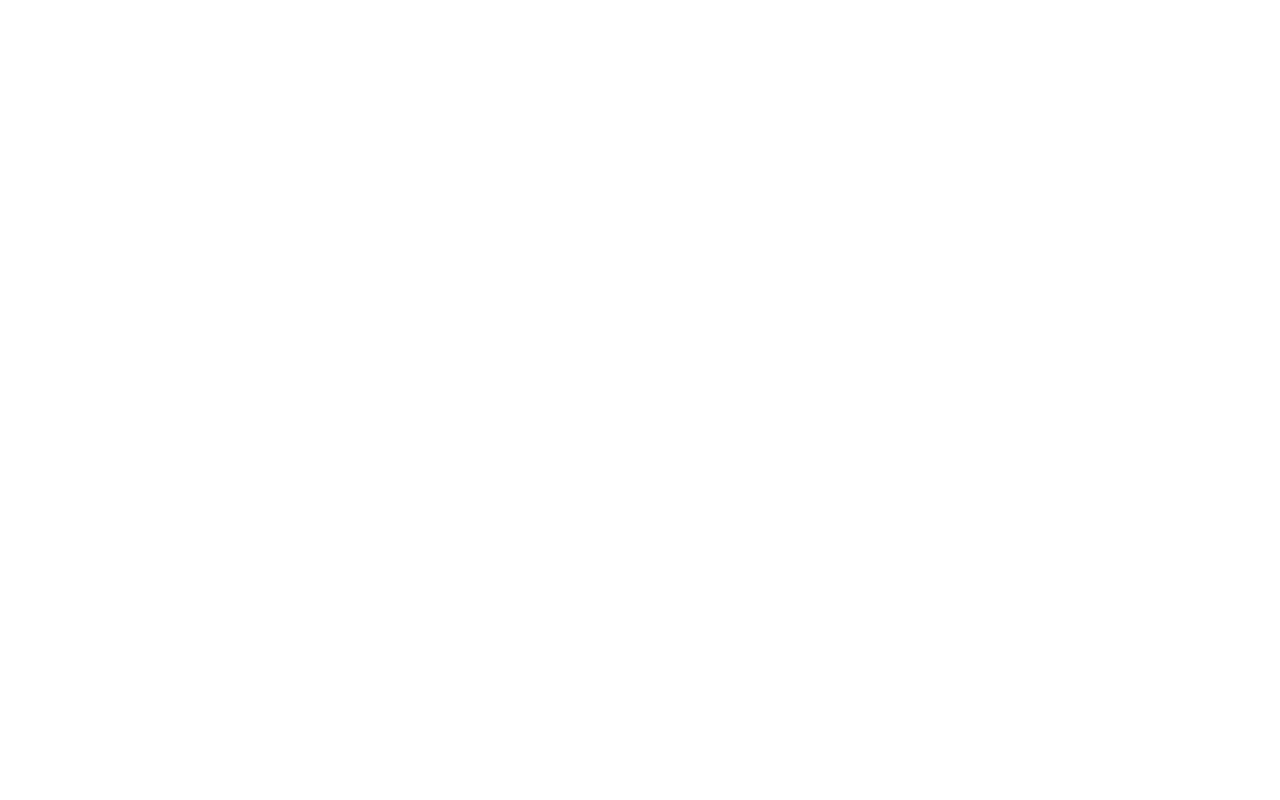
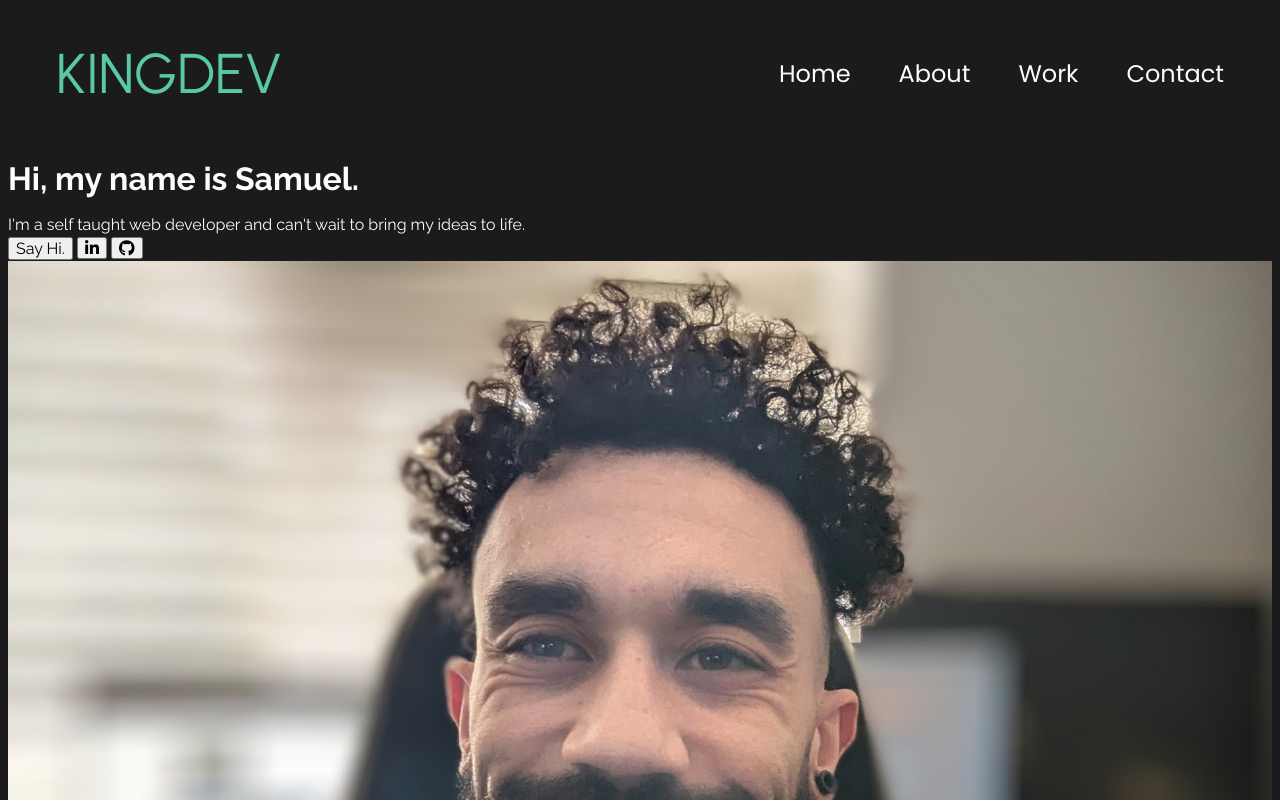
Before and after one commit to SJK9476/Personal-Portfolio-Mk2, a plain HTML site: page index.html in a window 1280 px wide. Shown: the top 800 px of the page. Drawn offline with Linux system fonts and the light colour scheme.

Commit message:
restarted portfolio site

```diff
--- a/index.html
+++ b/index.html
@@ -3,8 +3,42 @@
     <meta charset="UTF-8">
     <meta name="viewport" content="width=device-width, initial-scale=1.0">
     <title>Personal Portfolio Mk2</title>
+    <link rel="stylesheet" href="style.css">
+    <script src="https://kit.fontawesome.com/bd47ea96a8.js" crossorigin="anonymous"></script>
 </head>
 <body>
+    <div class="wrapper">
+        <header>
+            <div class="top-nav">
+                <div class="logo"><a href="">KING<span>DEV</span></a>
+                </div>
+                <ul class="navigation">
+                    <li><a href="">Home</a></li>
+                    <li><a href="">About</a></li>
+                    <li><a href="">Work</a></li>
+                    <li><a href="">Contact</a></li>
+                </ul>
+            </div>
+        </header>
+        <main>
+            <div class="hero">
+                <div class="left-hero">
+                    <div class="hero-text">
+                        <h1>Hi, my name is Samuel.</h1>
+                        <p>I'm a self taught web developer and can't wait to bring my ideas to life.</p>
+                    </div>
+                    <div class="hero-buttons">
+                        <button class="contact-button">Say Hi.</button>
+                        <button class="LI-button"><i class="fa-brands fa-linkedin-in"></i></button>
+                        <button class="github-button"><i class="fa-brands fa-github"></i></button>
+                    </div>
+                </div>
+                <div class="right-hero">
+                    <img src="./assets/profile-image.jpg" alt="picture of Samuel King">
+                </div>
+            </div>
+        </main>
+    </div>
 
 <script type="module" src="portfolio.js"></script>
 </body>
--- a/style.css
+++ b/style.css
@@ -89,3 +89,50 @@
 :target {
   scroll-margin-block: 5ex;
 }
+
+/*styling starts here*/
+
+
+body {
+  background-color: var(--background-color);
+  color: var(--text-color);
+  font-family: var(--ff-main);
+}
+
+.wrapper {
+  max-width: 100vw;
+}
+
+.top-nav {
+  display: flex;
+  justify-content: space-between;
+  align-items: center;
+  padding: 1.5rem 3rem;
+}
+
+.top-nav a {
+  text-decoration: none;
+  cursor: pointer;
+}
+
+.top-nav ul {
+  display: flex;
+  gap: 3rem;
+  list-style: none;
+  font-size: 1.5rem;
+}
+
+.logo {
+  color: var(--primary-accent);
+  font-family: var(--ff-title);
+  font-size: 3.5rem;
+}
+
+.navigation a {
+  font-family: var(--ff-sub-title);
+}
+
+.navigation a:hover {
+  color: var(--secondary-accent);
+  transition: 0.3s ease all;
+}
```
Also changed, not shown: assets/logo.svg (added), assets/profile-image.jpg (added).
